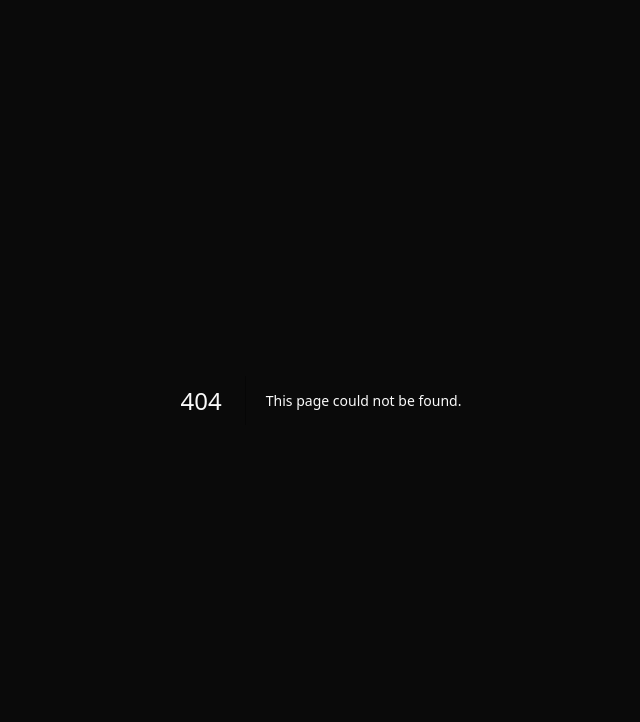
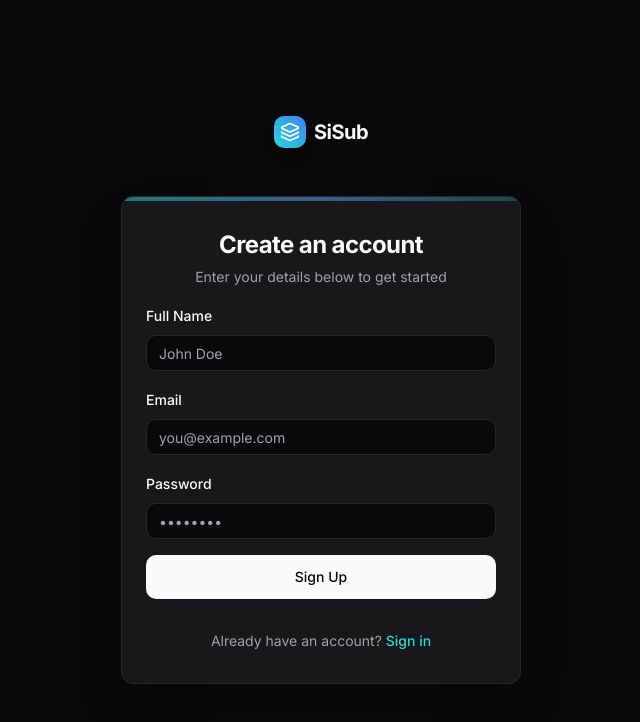
Before and after one commit to mr-kumuditha/Sinhala-Subtitle-Converter, a Next.js app: page /register in a window 1280 px wide. Before the commit this address had no page. Shown: the top 722 px of the page, without its empty margins (319-959 px from the left). Built offline with nearby package versions, Linux system fonts and the light colour scheme.

Commit message:
fix: resolve authentication failures by correcting SMTP string and implementing credentials registration page

```diff
--- /dev/null
+++ b/src/app/api/auth/register/route.ts
@@ -0,0 +1,47 @@
+import { NextResponse } from 'next/server';
+import { prisma } from '@/lib/prisma';
+
+export async function POST(req: Request) {
+    try {
+        const { name, email, password } = await req.json();
+
+        if (!email || !password) {
+            return NextResponse.json(
+                { message: 'Email and password are required' },
+                { status: 400 }
+            );
+        }
+
+        // Check if user already exists
+        const existingUser = await prisma.user.findUnique({
+            where: { email }
+        });
+
+        if (existingUser) {
+            return NextResponse.json(
+                { message: 'User with this email already exists' },
+                { status: 409 }
+            );
+        }
+
+        // Create user (storing password as-is to match existing authorize logic in auth.ts)
+        const newUser = await prisma.user.create({
+            data: {
+                name,
+                email,
+                password // Note: In a real production app, you should hash this using bcrypt
+            }
+        });
+
+        return NextResponse.json(
+            { message: 'User created successfully', user: { id: newUser.id, email: newUser.email, name: newUser.name } },
+            { status: 201 }
+        );
+    } catch (error) {
+        console.error('Registration error:', error);
+        return NextResponse.json(
+            { message: 'An error occurred during registration' },
+            { status: 500 }
+        );
+    }
+}
--- a/src/app/login/page.tsx
+++ b/src/app/login/page.tsx
@@ -124,7 +124,7 @@ function LoginFormContent() {
                 </CardContent>
                 <CardFooter className="flex justify-center pb-8 pt-2">
                     <p className="text-sm text-muted-foreground">
-                        Don't have an account? <Link href="#" className="font-medium text-primary hover:text-primary/80 transition-colors">Sign up</Link>
+                        Don't have an account? <Link href="/register" className="font-medium text-primary hover:text-primary/80 transition-colors">Sign up</Link>
                     </p>
                 </CardFooter>
             </Card>
--- /dev/null
+++ b/src/app/register/page.tsx
@@ -0,0 +1,127 @@
+'use client';
+
+import React, { useState } from 'react';
+import { Card, CardContent, CardDescription, CardFooter, CardHeader, CardTitle } from '@/components/ui/card';
+import { Button } from '@/components/ui/button';
+import { Input } from '@/components/ui/input';
+import { Label } from '@/components/ui/label';
+import { Layers } from 'lucide-react';
+import Link from 'next/link';
+import { signIn } from 'next-auth/react';
+import { useRouter } from 'next/navigation';
+
+export default function RegisterPage() {
+    const router = useRouter();
+    const [name, setName] = useState('');
+    const [email, setEmail] = useState('');
+    const [password, setPassword] = useState('');
+    const [isLoading, setIsLoading] = useState(false);
+    const [error, setError] = useState<string | null>(null);
+
+    const handleRegister = async (e: React.FormEvent) => {
+        e.preventDefault();
+        setIsLoading(true);
+        setError(null);
+
+        try {
+            const res = await fetch('/api/auth/register', {
+                method: 'POST',
+                headers: { 'Content-Type': 'application/json' },
+                body: JSON.stringify({ name, email, password }),
+            });
+
+            if (res.ok) {
+                // Instantly sign them in after successful registration
+                await signIn('credentials', {
+                    email,
+                    password,
+                    callbackUrl: '/history',
+                });
+            } else {
+                const data = await res.json();
+                setError(data.message || 'Registration failed.');
+                setIsLoading(false); // Only set to false if registration failed. If successful, NextAuth redirects.
+            }
+        } catch (err) {
+            setError('An unexpected error occurred.');
+            setIsLoading(false);
+        }
+    };
+
+    return (
+        <main className="min-h-screen bg-background text-foreground flex flex-col items-center justify-center p-6 selection:bg-primary/30">
+            <Link href="/" className="flex items-center gap-2 mb-12 hover:opacity-80 transition-opacity">
+                <div className="w-8 h-8 rounded-md bg-gradient-to-tr from-primary to-blue-500 flex items-center justify-center shadow-lg">
+                    <Layers className="text-white w-5 h-5" />
+                </div>
+                <span className="text-xl font-bold tracking-tight">SiSub</span>
+            </Link>
+
+            <Card className="w-full max-w-[400px] bg-card border-border shadow-2xl relative overflow-hidden">
+                <div className="absolute top-0 left-0 right-0 h-1 bg-gradient-to-r from-primary via-blue-400 to-primary/50 opacity-50" />
+
+                <CardHeader className="text-center pt-8 pb-4">
+                    <CardTitle className="text-2xl font-bold">Create an account</CardTitle>
+                    <CardDescription className="text-muted-foreground mt-2">
+                        Enter your details below to get started
+                    </CardDescription>
+                </CardHeader>
+                <CardContent className="space-y-4">
+                    {error && (
+                        <div className="p-3 bg-destructive/10 border border-destructive/20 text-destructive text-sm rounded-md">
+                            {error}
+                        </div>
+                    )}
+
+                    <form onSubmit={handleRegister} className="space-y-4">
+                        <div className="space-y-2">
+                            <Label htmlFor="name" className="text-foreground">Full Name</Label>
+                            <Input
+                                id="name"
+                                type="text"
+                                value={name}
+                                onChange={(e) => setName(e.target.value)}
+                                placeholder="John Doe"
+                                className="bg-background border-border"
+                                required
+                            />
+                        </div>
+                        <div className="space-y-2">
+                            <Label htmlFor="email" className="text-foreground">Email</Label>
+                            <Input
+                                id="email"
+                                type="email"
+                                value={email}
+                                onChange={(e) => setEmail(e.target.value)}
+                                placeholder="you@example.com"
+                                className="bg-background border-border"
+                                required
+                            />
+                        </div>
+                        <div className="space-y-2">
+                            <Label htmlFor="password" className="text-foreground">Password</Label>
+                            <Input
+                                id="password"
+                                type="password"
+                                value={password}
+                                onChange={(e) => setPassword(e.target.value)}
+                                placeholder="••••••••"
+                                className="bg-background border-border"
+                                minLength={6}
+                                required
+                            />
+                        </div>
+                        <Button disabled={isLoading} type="submit" className="w-full mt-6 bg-foreground text-background hover:bg-foreground/90 h-11">
+                            {isLoading ? 'Creating account...' : 'Sign Up'}
+                        </Button>
+                    </form>
+                </CardContent>
+                <CardFooter className="flex justify-center pb-8 pt-2">
+                    <p className="text-sm text-muted-foreground">
+                        Already have an account? <Link href="/login" className="font-medium text-primary hover:text-primary/80 transition-colors">Sign in</Link>
+                    </p>
+                </CardFooter>
+            </Card>
+        </main>
+    );
+}
```
